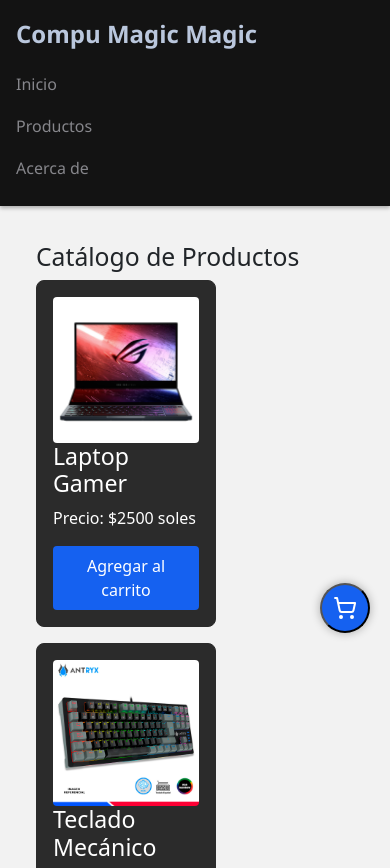
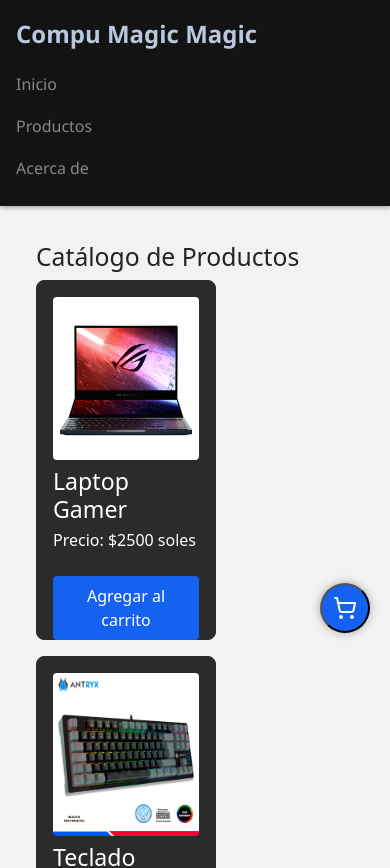
Before and after one commit to luis505050/Compu-Magic-Store, a React (Vite) app: page /productos in a window 390 px wide. Shown: the top 868 px of the page. Built offline with nearby package versions, Linux system fonts and the light colour scheme.

Commit message:
refactor: Se mejoro la pagina de productos y se iso mas responsive

```diff
--- a/src/pages/productos.jsx
+++ b/src/pages/productos.jsx
@@ -1,57 +1,39 @@
+// Productos.jsx
 import { useContext } from "react";
 import { CarritoContext } from "../context/CarritoContext";
+import "../styles/productos.css";
+
+// ✅ Importación directa de imágenes
+import imgLaptop from "../assets/imgs/laptopGamer.jpg";
+import imgTeclado from "../assets/imgs/teclado-mecanico.jpg";
+import imgMouse from "../assets/imgs/mouseGamer.jpg";
 
 const Productos = () => {
-  const { agregarAlCarrito, carrito } = useContext(CarritoContext); // 👈 incluimos 'carrito'
+  const { agregarAlCarrito, carrito } = useContext(CarritoContext);
 
   const productosEjemplo = [
-    { id: 1, nombre: "Laptop Gamer", precio: 2500, imagen: "src/assets/imgs/laptopGamer.jpg" },
-    { id: 2, nombre: "Teclado Mecánico", precio: 150 , imagen: "src/assets/imgs/teclado-mecanico.jpg" },
-    { id: 3, nombre: "Mouse Inalámbrico", precio: 80, imagen: "src/assets/imgs/mouseGamer.jpg" },
+    { id: 1, nombre: "Laptop Gamer", precio: 2500, imagen: imgLaptop },
+    { id: 2, nombre: "Teclado Mecánico", precio: 150, imagen: imgTeclado },
+    { id: 3, nombre: "Mouse Inalámbrico", precio: 80, imagen: imgMouse },
   ];
 
   return (
-    <div style={{ padding: "1rem" }}>
+    <div className="productos-container">
       <h2>Catálogo de Productos</h2>
-      <div style={{ display: "flex", gap: "1rem", flexWrap: "wrap" }}>
+      <div className="catalogo-productos">
         {productosEjemplo.map((producto) => (
-          <div
-            key={producto.id}
-            style={{
-              border: "1px solid #2B2B2B",
-              borderRadius: "8px",
-              padding: "1rem",
-              backgroundColor: "#2B2B2B",
-              color: "#fff",
-              width: "180px",
-            }}
-          >
-            <img
-              src={producto.imagen}
-              alt={producto.nombre}
-              style={{ width: "100%", borderRadius: "4px" }}
-            />
+          <div key={producto.id} className="card-producto">
+            <img src={producto.imagen} alt={producto.nombre} />
             <h3>{producto.nombre}</h3>
             <p>Precio: ${producto.precio} soles</p>
-            <button
-              style={{
-                backgroundColor: "#1561F0",
-                border: "none",
-                color: "white",
-                padding: "0.5rem",
-                borderRadius: "4px",
-                cursor: "pointer",
-              }}
-              onClick={() => agregarAlCarrito(producto)}
-            >
+            <button className="boton-agregar" onClick={() => agregarAlCarrito(producto)}>
               Agregar al carrito
             </button>
           </div>
         ))}
       </div>
 
-      {/* 👇 Carrito visual */}
-      <div style={{ marginTop: "2rem", backgroundColor: "#dcd3d1", padding: "1rem", borderRadius: "8px" }}>
+      <div className="carrito-container">
         <h2>🛒 Carrito</h2>
         {carrito.length === 0 ? (
           <p>Tu carrito está vacío.</p>
--- /dev/null
+++ b/src/styles/productos.css
@@ -0,0 +1,49 @@
+/* src/assets/css/productos.css */
+
+.productos-container {
+  padding: 1rem;
+}
+
+.catalogo-productos {
+  display: flex;
+  gap: 1rem;
+  flex-wrap: wrap;
+}
+
+.card-producto {
+  border: 1px solid #2B2B2B;
+  border-radius: 8px;
+  padding: 1rem;
+  background-color: #2B2B2B;
+  color: #fff;
+  width: 180px;
+}
+
+.card-producto img {
+  border-radius: 4px;
+}
+img{
+    width: 100%;
+    height: 50%;
+}
+
+.card-producto h3 {
+  margin: 0.5rem 0 0.3rem 0;
+}
+
+.boton-agregar {
+  background-color: #1561F0;
+  border: none;
+  color: white;
+  padding: 0.5rem;
+  border-radius: 4px;
+  cursor: pointer;
+  margin-top: 0.5rem;
+}
+
+.carrito-container {
+  margin-top: 2rem;
+  background-color: #dcd3d1;
+  padding: 1rem;
+  border-radius: 8px;
+}
```
